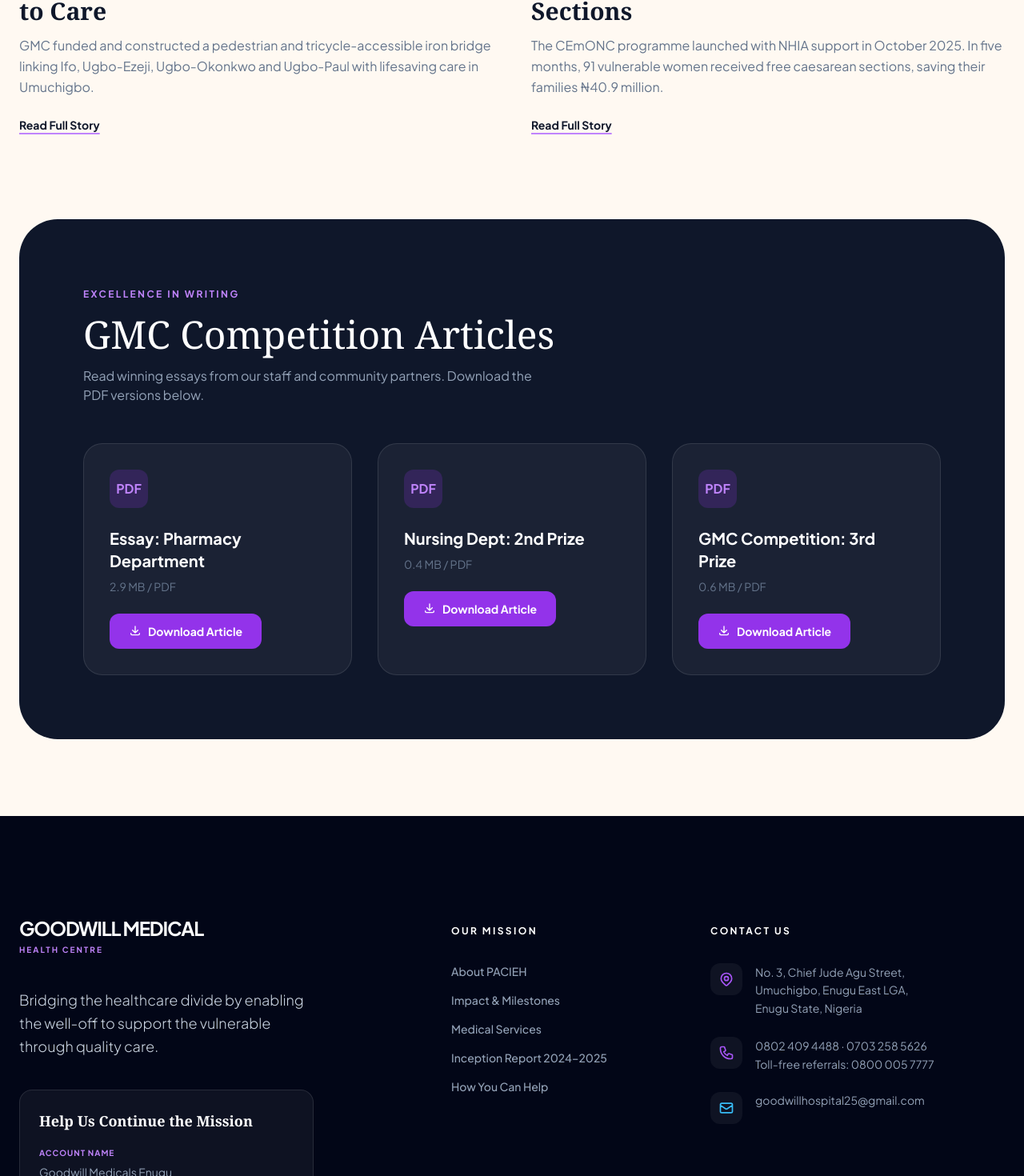
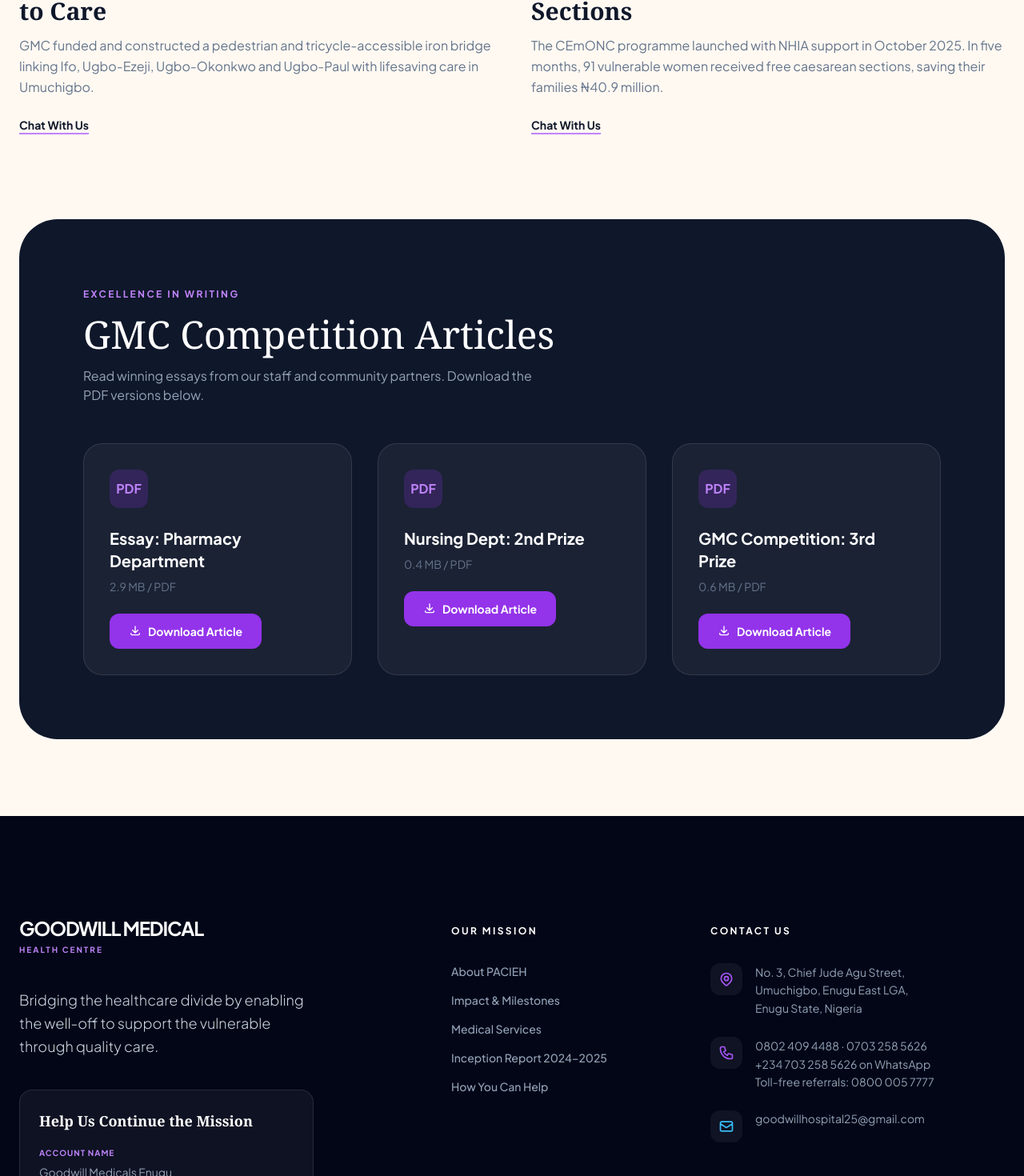
Before and after one commit to nwaezedavid308/Goodwill-Medical-Centre, a React (Vite) app: page /blog in a window 1280 px wide. Shown: the part 880-2350 px from the top of the page at 80% size. Built offline with nearby package versions, Linux system fonts and the light colour scheme; a web font is replaced by a local one.

Commit message:
feat: route GMC calls to action to WhatsApp

```diff
--- a/components/BrochureGenerator.tsx
+++ b/components/BrochureGenerator.tsx
@@ -194,7 +194,8 @@
             doc.setFontSize(9);
             doc.setTextColor(128);
             doc.text("www.goodwillmedicalcentre.com", margin, footerY);
-            doc.text("Contact us for more information.", pageWidth - margin - 50, footerY);
+            doc.text("WhatsApp: +234 703 258 5626", pageWidth - margin - 62, footerY - 4);
+            doc.text("goodwillhospital25@gmail.com", pageWidth - margin - 62, footerY);
 
             doc.save("GMC_Brochure.pdf");
 
--- a/components/Footer.tsx
+++ b/components/Footer.tsx
@@ -57,14 +57,14 @@
                 <div className="flex-shrink-0 w-10 h-10 bg-white/5 rounded-xl flex items-center justify-center text-purple-500">
                   <svg className="w-5 h-5" fill="none" viewBox="0 0 24 24" stroke="currentColor"><path strokeLinecap="round" strokeLinejoin="round" strokeWidth={2} d="M3 5a2 2 0 012-2h3.28a1 1 0 01.95.68l1.5 4.49a1 1 0 01-.5 1.21l-2.26 1.13a11 11 0 005.52 5.52l1.13-2.26a1 1 0 011.21-.5l4.49 1.5a1 1 0 01.68.95V19a2 2 0 01-2 2h-1C9.72 21 3 14.28 3 6V5z" /></svg>
                 </div>
-                <p className="text-sm leading-relaxed">0802 409 4488 · 0703 258 5626<br />Toll-free referrals: 0800 005 7777</p>
+                <p className="text-sm leading-relaxed">0802 409 4488 · 0703 258 5626<br /><a href="https://wa.me/2347032585626" target="_blank" rel="noopener noreferrer" className="hover:text-purple-400 transition-colors">+234 703 258 5626 on WhatsApp</a><br />Toll-free referrals: 0800 005 7777</p>
               </div>
 
               <div className="flex gap-4">
                 <div className="flex-shrink-0 w-10 h-10 bg-white/5 rounded-xl flex items-center justify-center text-sky-400">
                   <svg className="w-5 h-5" fill="none" viewBox="0 0 24 24" stroke="currentColor"><path strokeLinecap="round" strokeLinejoin="round" strokeWidth={2} d="M3 8l7.89 5.26a2 2 0 002.22 0L21 8M5 19h14a2 2 0 002-2V7a2 2 0 00-2-2H5a2 2 0 00-2 2v10a2 2 0 002 2z" /></svg>
                 </div>
-                <p className="text-sm">goodwillhospital25@gmail.com</p>
+                <a href="mailto:goodwillhospital25@gmail.com" className="text-sm hover:text-purple-400 transition-colors">goodwillhospital25@gmail.com</a>
               </div>
             </div>
           </div>
--- a/components/GetInvolved.tsx
+++ b/components/GetInvolved.tsx
@@ -35,7 +35,7 @@
               </div>
               <h4 className="text-2xl font-serif text-slate-900 mb-4">{item.title}</h4>
               <p className="text-slate-500 mb-8 text-sm leading-relaxed">{item.desc}</p>
-              <a href="#account-details" className="mt-auto px-8 py-3 bg-slate-900 text-white rounded-xl text-sm font-bold hover:bg-purple-600 transition-colors inline-block">
+              <a href={`https://wa.me/2347032585626?text=${encodeURIComponent(`Hello Goodwill Medical Centre, I am interested in: ${item.title}.`)}`} target="_blank" rel="noopener noreferrer" className="mt-auto px-8 py-3 bg-slate-900 text-white rounded-xl text-sm font-bold hover:bg-purple-600 transition-colors inline-block">
                 {item.cta}
               </a>
             </div>
@@ -97,7 +97,7 @@
                 <p className="text-slate-900 font-bold">Help us close the gap.</p>
                 <p className="text-slate-500 text-sm">Every contribution helps extend affordable specialist care to more families.</p>
               </div>
-              <a href="mailto:goodwillhospital25@gmail.com" className="whitespace-nowrap px-8 py-3 bg-purple-600 text-white rounded-xl font-bold hover:bg-purple-700 transition-colors">
+              <a href="https://wa.me/2347032585626?text=Hello%20Goodwill%20Medical%20Centre%2C%20I%20would%20like%20to%20discuss%20a%20partnership." target="_blank" rel="noopener noreferrer" className="whitespace-nowrap px-8 py-3 bg-purple-600 text-white rounded-xl font-bold hover:bg-purple-700 transition-colors">
                 Partner With Us
               </a>
             </div>
--- a/components/Hero.tsx
+++ b/components/Hero.tsx
@@ -49,7 +49,9 @@
               Book Appointment
             </a>
             <a
-              href="#account-details"
+              href="https://wa.me/2347032585626?text=Hello%20Goodwill%20Medical%20Centre%2C%20I%20would%20like%20to%20support%20your%20mission."
+              target="_blank"
+              rel="noopener noreferrer"
               className="inline-block px-8 py-4 bg-[#FFF9F2] text-slate-950 border border-purple-200 rounded-2xl font-bold hover:bg-purple-50 transition-all transform hover:-translate-y-1 focus-visible:ring-2 focus-visible:ring-purple-600 focus-visible:ring-offset-2"
               aria-label="View donation account details"
             >
--- a/pages/Blog.tsx
+++ b/pages/Blog.tsx
@@ -30,7 +30,7 @@
                         <p className="text-slate-500 leading-relaxed line-clamp-3">
                             GMC funded and constructed a pedestrian and tricycle-accessible iron bridge linking Ifo, Ugbo-Ezeji, Ugbo-Okonkwo and Ugbo-Paul with lifesaving care in Umuchigbo.
                         </p>
-                        <button className="text-slate-900 font-bold text-sm underline decoration-purple-400 decoration-2 underline-offset-4 hover:text-purple-600">Read Full Story</button>
+                        <a href="https://wa.me/2347032585626?text=Hello%20Goodwill%20Medical%20Centre%2C%20I%20would%20like%20to%20know%20more%20about%20the%20Avah%20River%20Bridge." target="_blank" rel="noopener noreferrer" className="inline-flex items-center text-slate-900 font-bold text-sm underline decoration-purple-400 decoration-2 underline-offset-4 hover:text-purple-600">Chat With Us</a>
                     </div>
                 </article>
 
@@ -51,7 +51,7 @@
                         <p className="text-slate-500 leading-relaxed line-clamp-3">
                             The CEmONC programme launched with NHIA support in October 2025. In five months, 91 vulnerable women received free caesarean sections, saving their families ₦40.9 million.
                         </p>
-                        <button className="text-slate-900 font-bold text-sm underline decoration-purple-400 decoration-2 underline-offset-4 hover:text-purple-600">Read Full Story</button>
+                        <a href="https://wa.me/2347032585626?text=Hello%20Goodwill%20Medical%20Centre%2C%20I%20would%20like%20to%20know%20more%20about%20your%20maternal%20health%20services." target="_blank" rel="noopener noreferrer" className="inline-flex items-center text-slate-900 font-bold text-sm underline decoration-purple-400 decoration-2 underline-offset-4 hover:text-purple-600">Chat With Us</a>
                     </div>
                 </article>
             </section>
--- a/pages/InceptionReport.tsx
+++ b/pages/InceptionReport.tsx
@@ -245,7 +245,7 @@
     </Section>
 
     <Section eyebrow="Conclusion" title="A Call to Action">
-      <div className="bg-purple-600 text-white rounded-[3rem] p-10 md:p-16"><p className="text-lg leading-relaxed text-purple-50">In two years, GMC served more than 12,500 patients, delivered 91 free life-saving caesarean sections, restored sight through 91 cataract surgeries, trained more than 30 Traditional Birth Attendants and built a bridge connecting communities long cut off from care. Continued partnership will expand service reach, upgrade infrastructure and develop the people who make healing possible.</p><p className="mt-6 font-bold">Goodwill Medical Centre · Umuchigbo, Enugu East LGA · 0802 409 4488 · 0703 258 5626 · Toll-free 0800 005 7777</p></div>
+      <div className="bg-purple-600 text-white rounded-[3rem] p-10 md:p-16"><p className="text-lg leading-relaxed text-purple-50">In two years, GMC served more than 12,500 patients, delivered 91 free life-saving caesarean sections, restored sight through 91 cataract surgeries, trained more than 30 Traditional Birth Attendants and built a bridge connecting communities long cut off from care. Continued partnership will expand service reach, upgrade infrastructure and develop the people who make healing possible.</p><p className="mt-6 font-bold">Goodwill Medical Centre · Umuchigbo, Enugu East LGA · 0802 409 4488 · 0703 258 5626 · +234 703 258 5626 · Toll-free 0800 005 7777 · goodwillhospital25@gmail.com</p><a href="https://wa.me/2347032585626?text=Hello%20Goodwill%20Medical%20Centre%2C%20I%20would%20like%20to%20learn%20more." target="_blank" rel="noopener noreferrer" className="inline-block mt-8 px-8 py-4 bg-white text-purple-600 rounded-2xl font-bold">Chat With GMC on WhatsApp</a></div>
     </Section>
 
     <Section eyebrow="Report Contributors" title="Acknowledged Contributors">
--- a/pages/Services.tsx
+++ b/pages/Services.tsx
@@ -48,7 +48,9 @@
                         Our doors are open to everyone. Whether you need a routine check-up or specialized surgery, we are here to serve you with dignity.
                     </p>
                     <a
-                        href="#contact"
+                        href="https://wa.me/2347032585626?text=Hello%20Goodwill%20Medical%20Centre%2C%20I%20would%20like%20to%20book%20an%20appointment."
+                        target="_blank"
+                        rel="noopener noreferrer"
                         className="inline-block px-8 py-4 bg-purple-600 text-white rounded-2xl font-bold hover:bg-purple-500 transition-all shadow-lg shadow-purple-900/50 hover:shadow-xl hover:-translate-y-1 focus-visible:ring-2 focus-visible:ring-purple-400 focus-visible:ring-offset-2 focus-visible:ring-offset-slate-900"
                         aria-label="Book an appointment at Goodwill Medical Centre"
                     >
```
Also changed, not shown: components/Navbar.tsx (+10 -6 lines).
